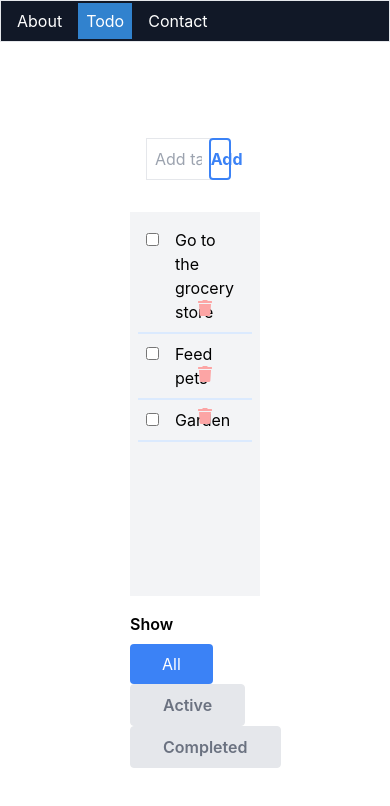
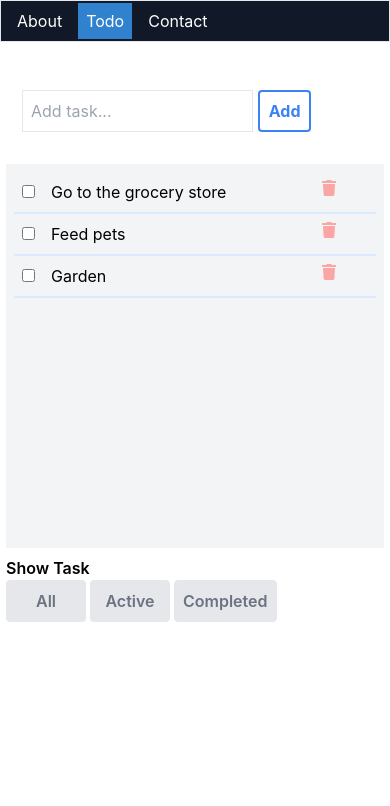
Before and after one commit to nicholasdadkins/Project-3-Adkins, a React (Create React App) app in the folder task-management-app/: page /todo in a window 390 px wide. Shown: the top 806 px of the page. Built offline with nearby package versions, Linux system fonts and the light colour scheme.

Commit message:
Made filter buttons responsive

```diff
--- a/task-management-app/src/Todo.js
+++ b/task-management-app/src/Todo.js
@@ -2,14 +2,17 @@ import React, {useState, useEffect} from 'react';
 
 function Todo(props) {
 
-    const [newItemText, setNewItemText] = useState('');
-    const [items, setItems] = useState([
+    const [newTaskText, setNewTaskText] = useState('');
+
+    const [view, setView] = useState('');
+
+    const [Tasks, setTasks] = useState([
         {text: 'Go to the grocery store', completed: false},
         {text: 'Feed pets', completed: false},
         {text: 'Garden', completed: false}
     ]);
 
-    const [allItem, setAllItems] = useState([
+    const [allTask, setAllTasks] = useState([
         {text: 'Go to the grocery store', completed: false},
         {text: 'Feed pets', completed: false},
         {text: 'Garden', completed: false}
@@ -17,120 +20,151 @@ function Todo(props) {
 
 
     const onTextChange = async (event) => {
-        setNewItemText(event.currentTarget.value)
+        setNewTaskText(event.currentTarget.value)
     };
 
-    const addItem = async () => {
-        setItems([...items, {text: newItemText, completed: false}])
-        setAllItems([...items, {text: newItemText, completed: false}])
-        setNewItemText('')
+    const addTask = async () => {
+        setAllTasks([...allTask, {text: newTaskText, completed: false}])
+        setTasks([...Tasks, {text: newTaskText, completed: false}])
+        setNewTaskText('')
+        setView({view: 'all'})
     };
 
     const filterCompleted = [
         {
-          predicateFn: allItem => allItem.completed === "true"
+            predicateFn: allTask => allTask.completed === "true"
         }
-      ];
-
-      const filterActive = [
+    ];
+    const filterActive = [
         {
-          predicateFn: allItem => allItem.completed === "false"
+            predicateFn: allTask => allTask.completed === "false"
         }
-      ];
-
-      function getFilteredCompleted(filterCompleted) {
-        return allItem.filter(p => filterCompleted.every(filter => filter.predicateFn(p)));
-      }
-      function getFilteredActive(filterActive) {
-        return allItem.filter(p => filterActive.every(filter => filter.predicateFn(p)));
-      }
+    ];
 
 
-    const allItems = async () => {
-        let itemsAll = allItem
-        setItems([...itemsAll])
-        setNewItemText('all')
+    const allTasks = async () => {
+        let TasksAll = allTask
+        setTasks([...TasksAll])
+        setView({view: 'all'})
+
+
+
+    };
+    const activeTasks = async () => {
+        let TasksCopy = allTask.filter(Tasks => Tasks.completed === false)
+        setTasks([...TasksCopy])
+        setView({view: 'active'})
+
+    };
+
+    const completedTasks = async () => {
+        let TasksCopy = allTask.filter(Tasks => Tasks.completed === true)
+        setTasks([...TasksCopy])
+        setView({view: 'completed'})
+    };
+
+    const onCheckBoxChange = async (event, Task, idx) => {
+        let TasksCopy = Tasks
+        TasksCopy.map((TaskCopy, index) => {
+            if(index === idx){
+                TaskCopy.completed = event.target.checked
+            }
+        })
+        setTasks([...TasksCopy])
+        setAllTasks([...TasksCopy])
+    };
+
+    const onTaskDeleted = async (event, Task, idx) => {
+        let TasksCopy = []
+        Tasks.map((Task, index) => {
+            if(index !== idx){
+                TasksCopy.push(Task)
+            }
+        })
+        setTasks([...TasksCopy])
+        setAllTasks([...TasksCopy])
     };
 
 
-    const activeItems = async () => {
-        let itemsCopy = allItem.filter(items => items.completed === false)
-        setItems([...itemsCopy])
-        setNewItemText('active')
-
-    };
-
-    const completedItems = async () => {
-        let itemsCopy = allItem.filter(items => items.completed === true)
-        setItems([...itemsCopy])
-        setNewItemText('completed')
-    };
-
-    const onCheckBoxChange = async (event, item, idx) => {
-        let itemsCopy = items
-        itemsCopy.map((itemCopy, index) => {
-            if(index === idx){
-                itemCopy.completed = event.target.checked
-            }
-        })
-        setItems([...itemsCopy])
-        setAllItems([...itemsCopy])
-    };
-
-    const onItemDeleted = async (event, item, idx) => {
-        let itemsCopy = []
-        items.map((item, index) => {
-            if(index !== idx){
-                itemsCopy.push(item)
-            }
-        })
-        setItems([...itemsCopy])
-        setAllItems([...itemsCopy])
-    };
-
     return (
         <>
-        <div className={'flex justify-center mt-20'}>
-                <div className={' h-96 w-1/3'}>
+        <div className={'flex justify-center mt-8'}>
+                <div className={' h-96 m-w-20'}>
 
                     <div className={'flex p-4'}>
                         <div className={'w-2/3'}>
-                            <input value={newItemText}
+                            <input value={newTaskText}
                                    onChange={onTextChange}
                                    placeholder={'Add task...'}
                                    type="text"
                                    className={'border p-2 w-full'}/>
                         </div>
 
-                        <div className={'w-1/3 flex justify-center'}>
-                            <button onClick={addItem} className={'border-2 border-blue-500 text-blue-500 font-bold rounded w-2/3 mr-4'}>Add</button>
+                        <div className={'w-20 flex justify-center'}>
+                            <button onClick={addTask} className={'border-2 border-blue-500 text-blue-500 font-bold rounded w-2/3 mr-4'}>Add</button>
                         </div>
 
                     </div>
 
                     <div className={'bg-gray-100 h-full p-2 mt-4'}>
                         <ul>
-                            {items.map((item, idx) => {
-                               return <li className={'flex relative p-2 border-b-2 border-blue-100'}>
+                            {Tasks.map((Task, idx) => {
+                               return <li key={Task.text} className={'flex relative p-2 border-b-2 border-blue-100'}>
                                    <div className={'mr-4'}>
                                        <input type="checkbox"
-                                       checked={item.completed}
-                                       onChange={(event) => onCheckBoxChange(event, item, idx)}/>
+                                       checked={Task.completed}
+                                       onChange={(event) => onCheckBoxChange(event, Task, idx)}/>
                                    </div>
                                    <div className={''}>
-                                       {item.text}
-                                       <i onClick={(event) => onItemDeleted(event, item, idx)} className={'fa fa-trash absolute right-10 text-red-300 cursor-pointer'}/>
+                                       {Task.text}
+                                       <i onClick={(event) => onTaskDeleted(event, Task, idx)} className={'fa fa-trash absolute right-10 text-red-300 cursor-pointer'}/>
                                    </div>
                                </li>
                             })}
                         </ul>
                     </div>
 
-                    <div className={'mt-4'}>
-                        <h2 className={'font-semibold'}>Show</h2>
-                        <button onClick={allItems} className={'mt-2 mr-4 px-8 py-2 rounded bg-blue-500 text-white'}>All</button>
-                        <button onClick={activeItems} className={'border mr-4 px-8 py-2 rounded bg-gray-200 text-gray-500 font-semibold'}>Active</button>
-                        <button onClick={completedItems} className={'border px-8 py-2 rounded bg-gray-200 text-gray-500 font-semibold'}>Completed</button>
+                    <div className={'mt-2 w-max'}>
+                        <h2 className={'font-semibold'}>Show Task</h2>
+                        {(function() {
+                            if (view.view==='all') {
+                                return <button  onClick={allTasks}
+                                className={'border mr-1 px-2 py-2 rounded bg-blue-500 text-white font-semibold w-20'}>All</button>
+                            }
+                            else if (view.view==='') {
+                                return <button  onClick={allTasks}
+                                className={'border mr-1 px-2 py-2 rounded bg-blue-500 text-white font-semibold w-20'}>All</button>
+                            }
+                            else {
+                                return <button  onClick={allTasks}
+                                className={'border mr-1 px-2 py-2 rounded bg-gray-200 text-gray-500 font-semibold w-20'}>All</button>
+                            }
+                            })()}
+
+                            {(function() {
+                                if (view.view==='active') {
+                                    return <button onClick={activeTasks}
+                                    className={'border mr-1 px-2 py-2 rounded bg-blue-500 text-white font-semibold  w-20'}>
+                                        Active</button>
+                                } else {
+                                    return       <button onClick={activeTasks}
+                                    className={'border mr-1 px-2 py-2 rounded bg-gray-200 text-gray-500 font-semibold  w-20'}>
+                                        Active</button>
+                                }
+                                })()}
+
+                            {(function() {
+                                if (view.view==='completed') {
+                                    return <button onClick={completedTasks}
+                                    className={'border mr-1 px-2 py-2 rounded bg-blue-500 text-white font-semibold  w-22'}>
+                                        Completed</button>
+                                } else {
+                                    return       <button onClick={completedTasks}
+                                    className={'border mr-1 px-2 py-2 rounded bg-gray-200 text-gray-500 font-semibold w-22'}>
+                                        Completed</button>
+                                }
+                                })()}
+
                     </div>
                 </div>
 
```
Also changed, not shown: 2 other files (tests, documents, lock files or other folders).
